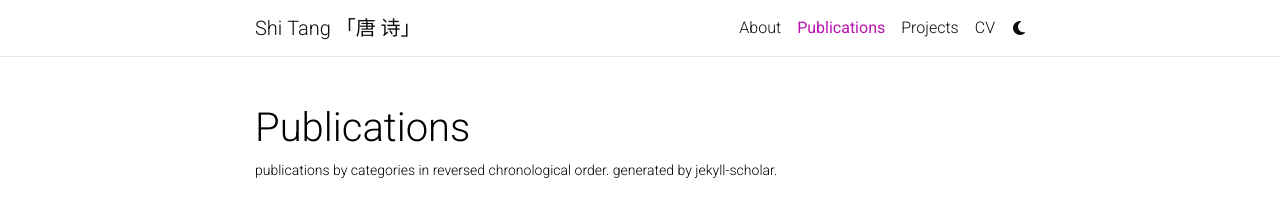
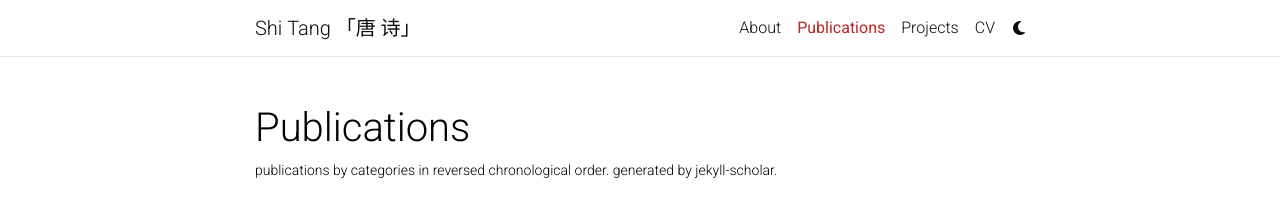
Before and after one commit to aShipartame/aShipartame, a Jekyll site: the page built from _pages/publications.md, in a window 1280 px wide. Shown: the top 211 px of the page. Built offline with Jekyll 4.4.1, drawn with Linux system fonts in a browser that asks for light colours; comment, search, counter and statistics services are not loaded; a style sheet for code colours, icons or effects is not loaded; grey boxes are pictures that could not be loaded.

Commit message:
Add files via upload

```diff
--- a/_sass/_base.scss
+++ b/_sass/_base.scss
@@ -302,10 +302,10 @@
 // Social (bottom)
 
 .social {
-  text-align: center;
+  text-align: left;
 
   .contact-icons {
-    font-size: 4rem;
+    font-size: 2rem;
 
     a {
       i::before {
--- a/_sass/_themes.scss
+++ b/_sass/_themes.scss
@@ -7,7 +7,7 @@
   --global-code-bg-color: #{$code-bg-color-light};
   --global-text-color: #{$black-color};
   --global-text-color-light: #{$grey-color};
-  --global-theme-color: #{$purple-color};
+  --global-theme-color: #{$red-color-dark};
   --global-hover-color: #{$purple-color};
   --global-hover-text-color: #{$white-color};
   --global-footer-bg-color: #{$grey-color-dark};
```
